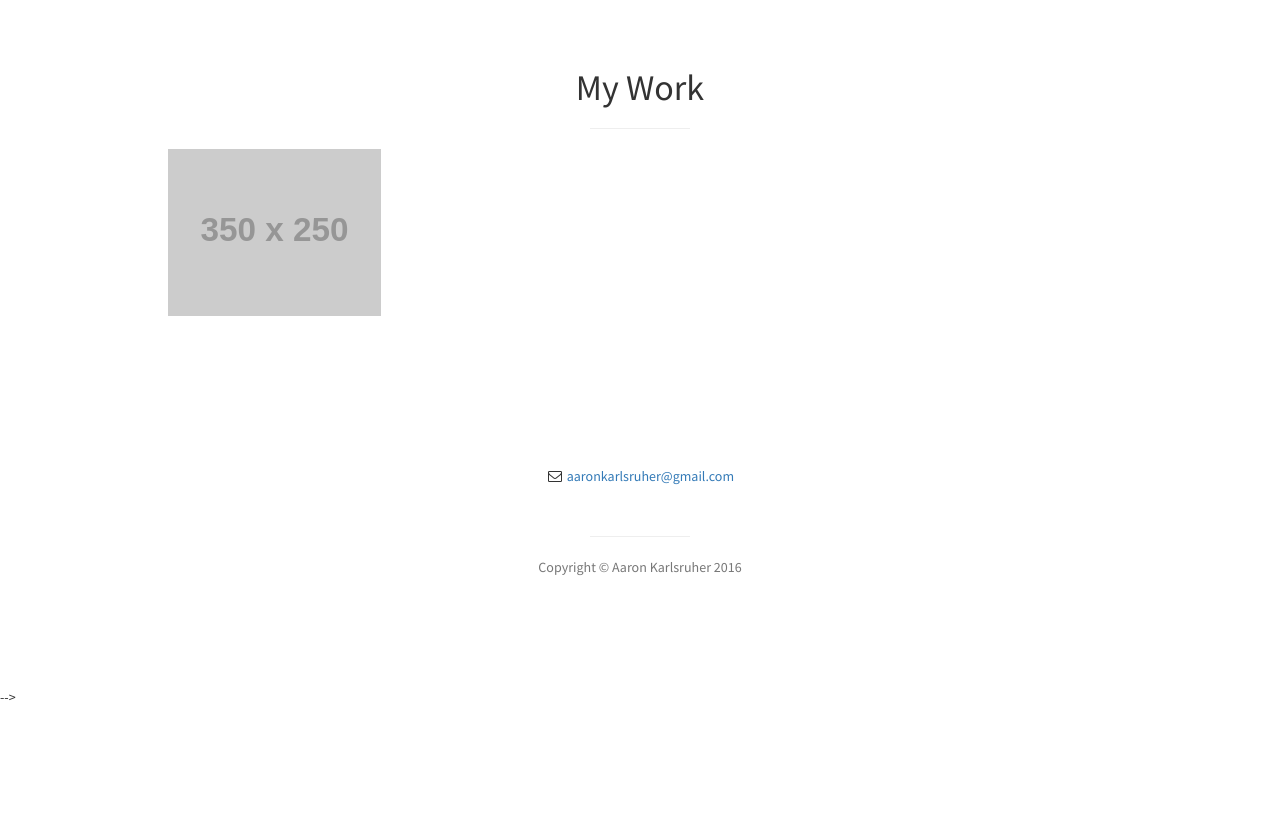
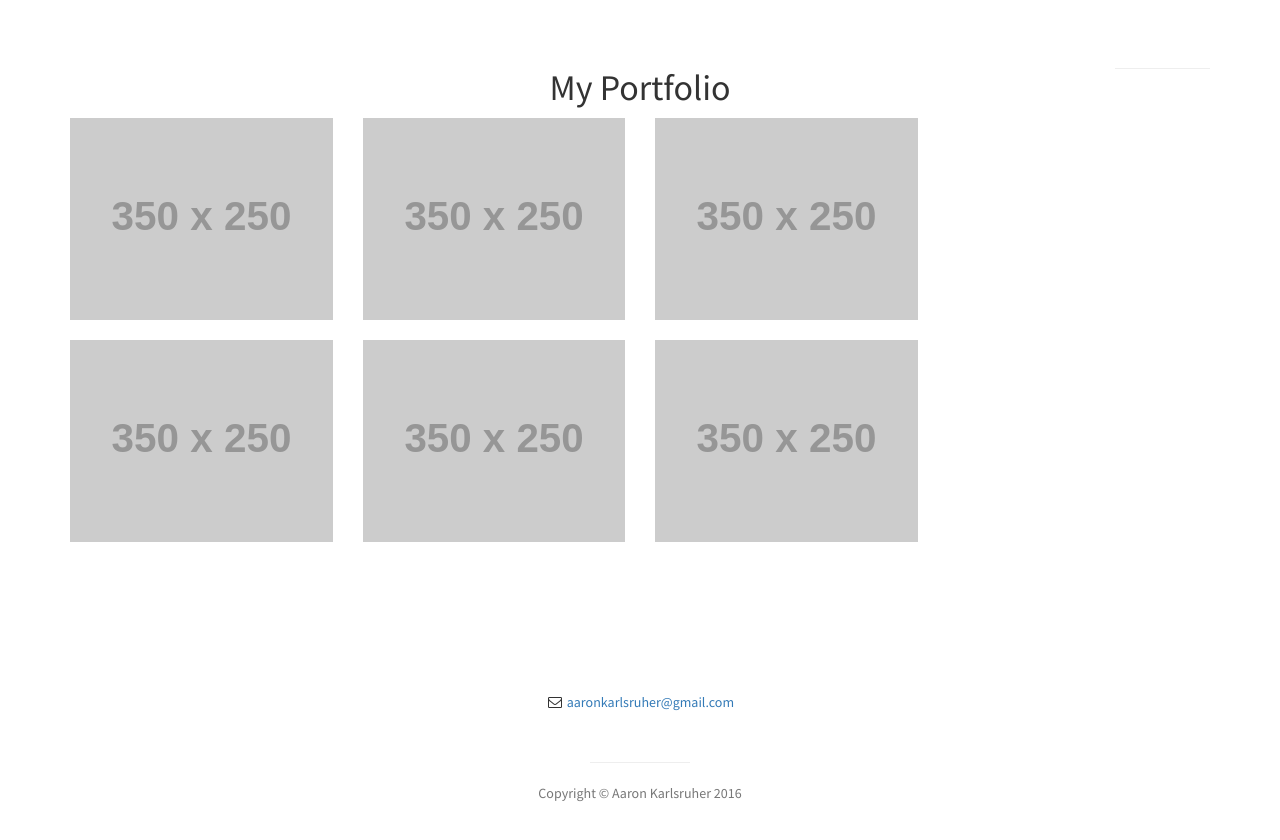
Before and after one commit to akarlsruher/UpdatedPortfolio, a plain HTML site: page index.html in a window 1280 px wide. Shown: the part 1971-2811 px from the top of the page. Before the commit the page ends 2678 px from the top, so only its background shows below. Drawn offline with Linux system fonts and the light colour scheme; placeholder pictures from the web are drawn by us.

Commit message:
layout complete

```diff
--- a/index.html
+++ b/index.html
@@ -155,44 +155,39 @@ clip-path: polygon(50% 0%, 100% 25%, 100% 75%, 50% 100%, 0% 75%, 0% 25%);" id="p
     <!-- Portfolio -->
     <section id="portfolio" class="portfolio">
         <div class="container">
+            <div class="col-lg-10 col-lg-offset-1 text-center">
+                <h1>My Portfolio</h1>
+            </div>
+            <hr class="small">
+            <!-- FIRST ROW OF PROJECTS -->
             <div class="row">
-                <div class="col-lg-10 col-lg-offset-1 text-center">
-                    <h1>My Work</h1>
-                    <hr class="small">
-                    <div class="row">
-                        <!--                        <div class="col-md-6">
-                            <div class="portfolio-item">
-                                <a href="#">
-                                    <img class="img-portfolio img-responsive" src="img/portfolio-1.jpg">
-                                </a>
-                            </div>
-                        </div>
-                        <div class="col-md-6">
-                            <div class="portfolio-item">
-                                <a href="#">
-                                    <img class="img-portfolio img-responsive" src="img/portfolio-2.jpg">
-                                </a>
-                            </div>
-                        </div>
-                        <div class="col-md-6">
-                            <div class="portfolio-item">
-                                <a href="#">
-                                    <img class="img-portfolio img-responsive" src="img/portfolio-3.jpg">
-                                </a>
-                            </div>
-                        </div>
-                        <div class="col-md-6">
-                            <div class="portfolio-item">
-                                <a href="#">
-                                    <img class="img-portfolio img-responsive" src="img/portfolio-4.jpg">
-                                </a>
-                            </div>
-                        </div> -->
+                <!-- PROJECT 1 -->
                 <div class="col-lg-3 col-md-4 col-sm-6 col-xs-12">
                     <div class="hovereffect">
                         <img class="img-responsive" src="http://placehold.it/350x250" alt="">
                         <div class="overlay">
-
+                            <p>
+                                <a href="#">LINK HERE</a>
+                            </p>
+                        </div>
+                    </div>
+                </div>
+                <!-- PROJECT 2 -->
+                <div class="col-lg-3 col-md-4 col-sm-6 col-xs-12">
+                    <div class="hovereffect">
+                        <img class="img-responsive" src="http://placehold.it/350x250" alt="">
+                        <div class="overlay">
+                            <p>
+                                <a href="#">LINK HERE</a>
+                            </p>
+                        </div>
+                    </div>
+                </div>
+                <!-- PROJECT 3 -->
+                <div class="col-lg-3 col-md-4 col-sm-6 col-xs-12">
+                    <div class="hovereffect">
+                        <img class="img-responsive" src="http://placehold.it/350x250" alt="">
+                        <div class="overlay">
                             <p>
                                 <a href="#">LINK HERE</a>
                             </p>
@@ -200,10 +195,44 @@ clip-path: polygon(50% 0%, 100% 25%, 100% 75%, 50% 100%, 0% 75%, 0% 25%);" id="p
                     </div>
                 </div>
             </div>
+            <br>
+            <!-- SECOND ROW OF PROJECTS -->
+            <div class="row">
+                <!-- PROJECT 4 -->
+                <div class="col-lg-3 col-md-4 col-sm-6 col-xs-12">
+                    <div class="hovereffect">
+                        <img class="img-responsive" src="http://placehold.it/350x250" alt="">
+                        <div class="overlay">
+                            <p>
+                                <a href="#">LINK HERE</a>
+                            </p>
+                        </div>
+                    </div>
+                </div>
+                <!-- PROJECT 5 -->
+                <div class="col-lg-3 col-md-4 col-sm-6 col-xs-12">
+                    <div class="hovereffect">
+                        <img class="img-responsive" src="http://placehold.it/350x250" alt="">
+                        <div class="overlay">
+                            <p>
+                                <a href="#">LINK HERE</a>
+                            </p>
+                        </div>
+                    </div>
+                </div>
+                <!-- PROJECT 6 -->
+                <div class="col-lg-3 col-md-4 col-sm-6 col-xs-12">
+                    <div class="hovereffect">
+                        <img class="img-responsive" src="http://placehold.it/350x250" alt="">
+                        <div class="overlay">
+                            <p>
+                                <a href="#">LINK HERE</a>
+                            </p>
+                        </div>
+                    </div>
+                </div>
             </div>
             <!-- /.col-lg-10 -->
-            </div>
-            <!-- /.row -->
         </div>
         <!-- /.container -->
     </section>
```
Lines whose indentation alone changed are shown as unchanged.
